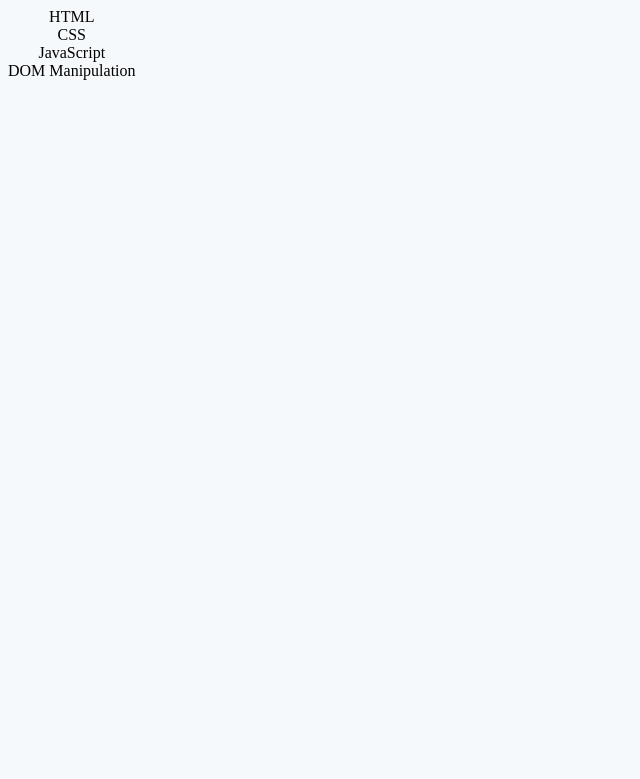
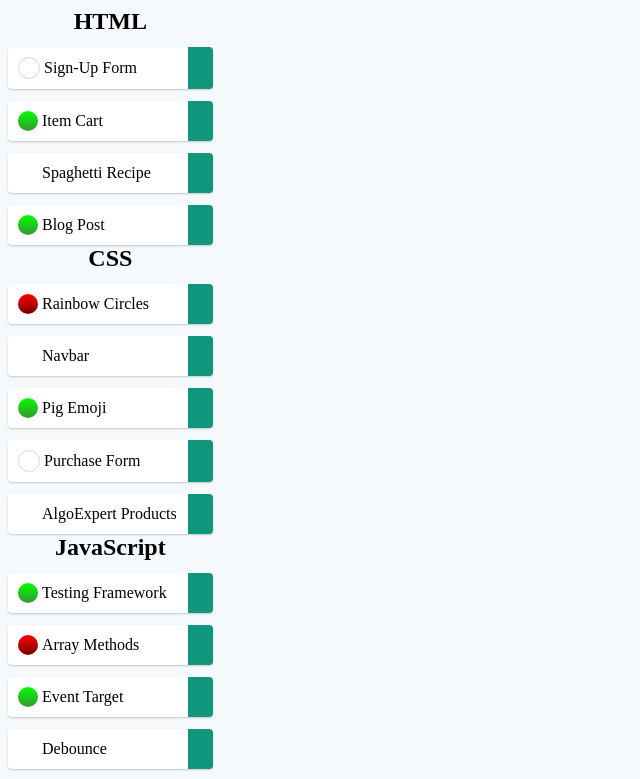
Before and after one commit to mohtasim317/question-list, a React (Create React App) app: page / in a window 1280 px wide. Shown: the top 779 px of the page, without its empty margins (0-640 px from the left). Built offline with nearby package versions, Linux system fonts and the light colour scheme.

Commit message:
Completed mostly

```diff
--- a/src/QuestionList.js
+++ b/src/QuestionList.js
@@ -7,7 +7,7 @@ const SUBMISSIONS_API_BASE_URL =
   "https://api.frontendexpert.io/api/fe/submissions";
 
 export default function QuestionList() {
-  const [categories, setCategories] = useState({});
+  const [categories, setCategories] = useState([]);
   const [questionListData, setQuestionListData] = useState([]);
 
   // const fetchCategories = async () => {
@@ -17,11 +17,11 @@ export default function QuestionList() {
   // };
 
   const createCategories = (questionData) => {
-    let allCategories = {};
+    let allCategories = [];
     for (let question of questionData) {
       let currentCategory = question.category;
-      if (!allCategories[currentCategory]) {
-        allCategories[currentCategory] = true;
+      if (!allCategories.includes(currentCategory)) {
+        allCategories.push(currentCategory);
       }
     }
     setCategories(allCategories);
@@ -30,30 +30,36 @@ export default function QuestionList() {
   useEffect(() => {
     setQuestionListData(questionData);
     createCategories(questionData);
-    console.log(categories);
-    console.log(questionListData);
-    console.log(submissionData);
   }, []);
 
   return (
     <>
-      {/* {questionListData.map(({ id, name, category }) => {
+      {categories.map((category) => {
         return (
-          <div className="question">
-            <div>{name}</div>
-            <div>{category}</div>
+          <div className="category">
+            <h2>{category}</h2>
+            {questionListData
+              .filter((ele) => {
+                return ele.category === category;
+              })
+              .map(({ name, id, category }) => {
+                let findStatus =
+                  submissionData
+                    .find((ele) => {
+                      return ele.questionId === id;
+                    })
+                    ?.status.toLowerCase() || "unattempted";
+
+                return (
+                  <div className="question">
+                    <div className={`status + ${findStatus}`}></div>
+                    <div>{name}</div>
+                  </div>
+                );
+              })}
           </div>
         );
-      })} */}
-      {Object.keys(categories).map((category) => {
-        return <div>{category}</div>;
       })}
     </>
   );
 }
-
-/*
-{
-
-}
-*/
```
